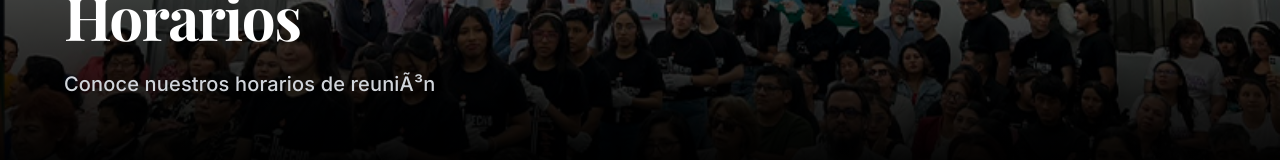
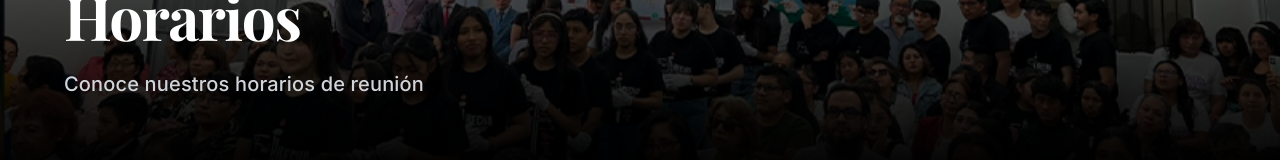
Before and after one commit to gerargram2006/Pagina-Iglesia, a React (Vite) app: page /horarios in a window 1280 px wide. Shown: the part 302-462 px from the top of the page. Built offline with nearby package versions, Linux system fonts and the light colour scheme; no server answers.

Commit message:
fix: corrección de caracteres UTF-8 en Horarios.tsx

```diff
--- a/src/pages/Horarios.tsx
+++ b/src/pages/Horarios.tsx
@@ -5,7 +5,7 @@ import ScheduleSection from '../components/sections/ScheduleSection';
 export default function Horarios() {
     return (
         <>
-            <PageHeader title="Horarios" subtitle="Conoce nuestros horarios de reuniÃ³n" />
+            <PageHeader title="Horarios" subtitle="Conoce nuestros horarios de reunión" />
             <main>
                 <Events />
                 <ScheduleSection title={null} subtitle={null} id="anexos-horarios" showCentral={false} />
```
